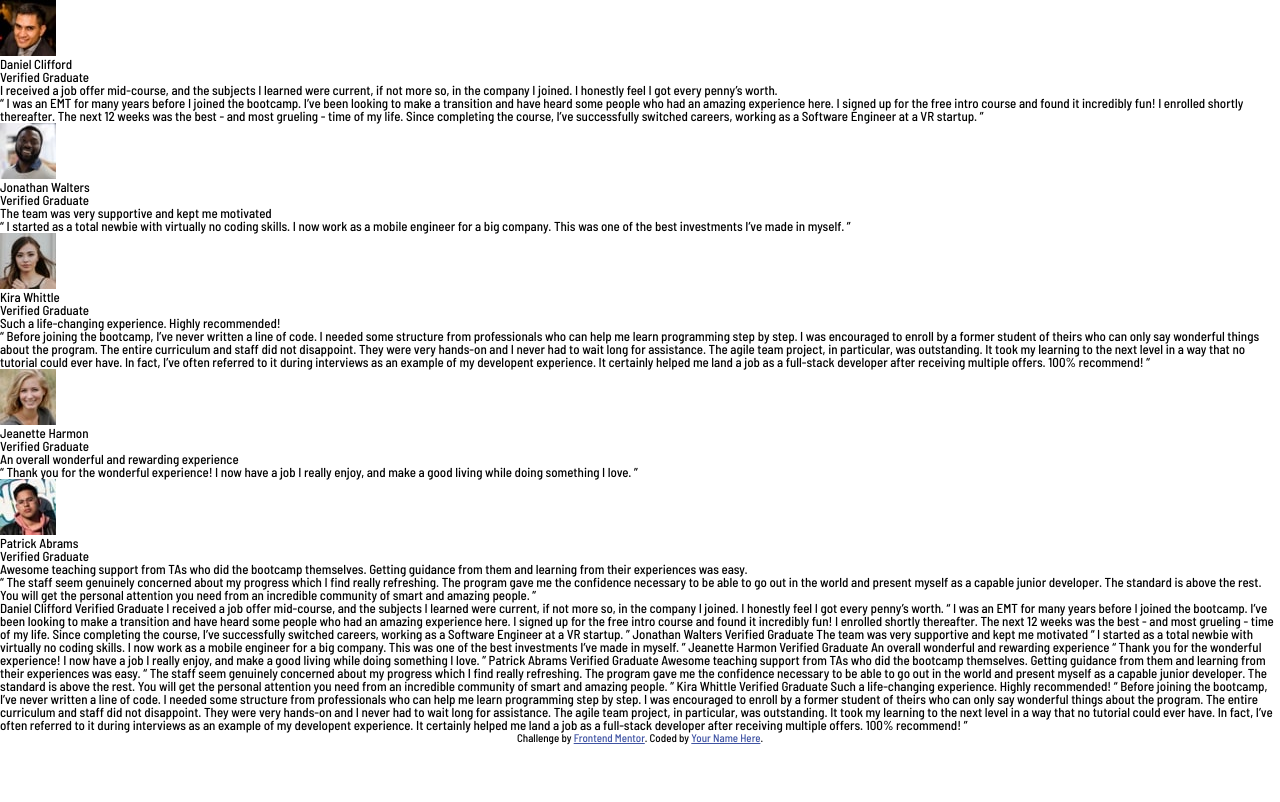
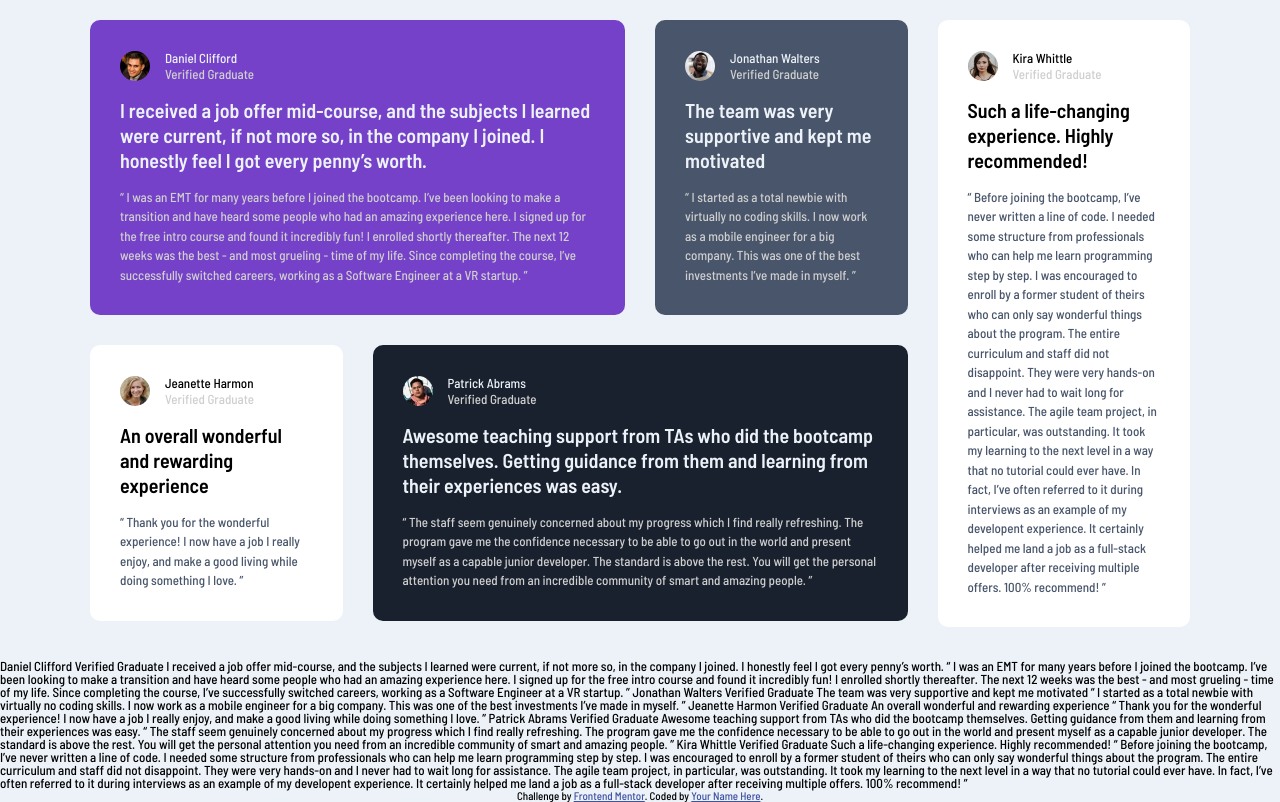
Before and after one commit to NiteArie/fm-testimonal-grid, a plain HTML site: page index.html in a window 1280 px wide. Drawn offline with Linux system fonts and the light colour scheme.

Commit message:
[Fea] Static Desktop UI

```diff
--- a/index.html
+++ b/index.html
@@ -32,7 +32,7 @@
 
   <div class="l-grid">
     <div class="l-grid__item l-grid__item--large">
-      <div class="quote">
+      <div class="quote quote--purple">
         <div class="quote__about">
           <img class="quote__profile-picture" src="images/image-daniel.jpg" alt="Dainel">
           <div class="quote__info">
@@ -55,7 +55,7 @@
       </div>
     </div>
     <div class="l-grid__item l-grid__item--small">
-      <div class="quote">
+      <div class="quote quote--grey">
         <div class="quote__about">
           <img class="quote__profile-picture" src="images/image-jonathan.jpg" alt="Jonathan">
           <div class="quote__info">
@@ -74,7 +74,7 @@
       </div>
     </div>
     <div class="l-grid__item l-grid__item--tall">
-      <div class="quote">
+      <div class="quote quote--white">
         <div class="quote__about">
           <img class="quote__profile-picture" src="images/image-kira.jpg" alt="Kira">
           <div class="quote__info">
@@ -86,7 +86,7 @@
         <h2 class="quote__headline">
           Such a life-changing experience. Highly recommended!
         </h2>
-        <p class="quote__content">
+        <p class="quote__content quote__content--white">
           “ Before joining the bootcamp, I’ve never written a line of code. I needed some structure from
           professionals who can help me learn programming step by step. I was encouraged to enroll by a former
           student of theirs who can only say wonderful things about the program. The entire curriculum and staff
@@ -99,7 +99,7 @@
       </div>
     </div>
     <div class="l-grid__item l-grid__item--small">
-      <div class="quote">
+      <div class="quote quote--white">
         <div class="quote__about">
           <img class="quote__profile-picture" src="images/image-jeanette.jpg" alt="Jeanette">
           <div class="quote__info">
@@ -111,14 +111,14 @@
         <h2 class="quote__headline">
           An overall wonderful and rewarding experience
         </h2>
-        <p class="quote__content">
+        <p class="quote__content quote__content--white">
           “ Thank you for the wonderful experience! I now have a job I really enjoy, and make a good living
           while doing something I love. ”
         </p>
       </div>
     </div>
     <div class="l-grid__item l-grid__item--large">
-      <div class="quote">
+      <div class="quote quote--black">
         <div class="quote__about">
           <img class="quote__profile-picture" src="images/image-patrick.jpg" alt="Patrick">
           <div class="quote__info">
--- a/styles/style.css
+++ b/styles/style.css
@@ -6,5 +6,90 @@
 
 body {
     font-family: 'Barlow Semi Condensed', sans-serif;
+    /* height: 100vh; */
     font-size: 13px;
+    background-color: hsl(210, 46%, 95%);
 }
+
+.l-grid {
+    max-width: 1100px;
+    margin: 20px auto;
+    display: grid;
+    grid-template-columns: repeat(4, 1fr);
+    grid-template-rows: repeat(2, 1fr);
+    gap: 30px;
+}
+
+
+.l-grid__item--tall {
+    grid-row: 1 / 3;
+    grid-column: 4 / 5;
+}
+
+.l-grid__item--large {
+    grid-column: span 2;
+}
+
+.l-grid__item--smalL {
+    grid-row: span 1;
+    grid-column: span 1;
+}
+
+.quote {
+    padding: 30px;
+    color: hsl(210, 46%, 95%);
+    border-radius: 10px;
+}
+
+.quote--purple {
+    background-color: hsl(263, 55%, 52%);
+}
+
+.quote--grey {
+    background-color: hsl(217, 19%, 35%);
+}
+
+.quote--black {
+    background-color: hsl(219, 29%, 14%);
+}
+
+.quote--white {
+    background-color: white;
+    color: black;
+}
+
+.quote__about {
+    display: flex;
+    align-items: center;
+}
+
+.quote__profile-picture {
+    width: 30px;
+    height: 30px;
+    border-radius: 50%;
+}
+
+.quote__info {
+    margin-left: 15px;
+    line-height: 1.25;
+}
+
+.quote__role {
+    color: hsl(0, 0%, 81%);
+}
+
+.quote__headline {
+    margin: 15px 0;
+    font-size: 20px;
+    font-weight: 600;
+    line-height: 1.25;
+}
+
+.quote__content {
+    color: hsl(0, 0%, 81%);
+    line-height: 1.5;
+}
+
+.quote__content--white {
+    color: hsl(217, 19%, 35%);
+}
```
